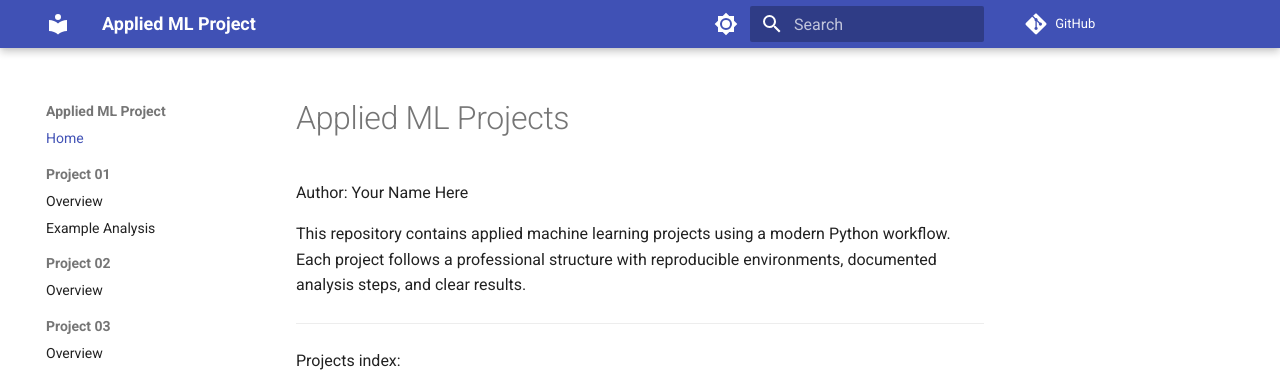
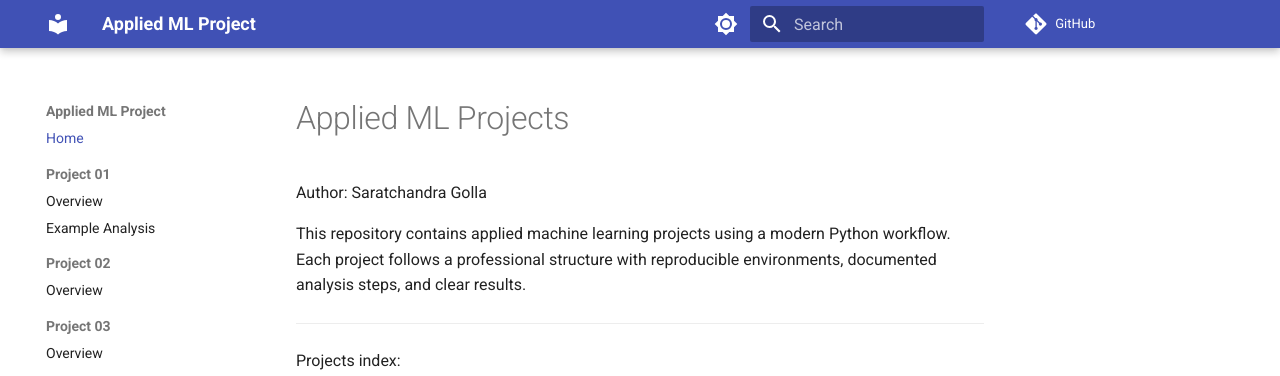
Before and after one commit to s-golla/applied-ml-sgolla, an MkDocs documentation site: the page built from docs/index.md, in a window 1280 px wide. Shown: the top 376 px of the page. Built offline with MkDocs 1.6.1 and Material for MkDocs 9.7.7, drawn with Linux system fonts in a browser that asks for light colours; comment, search, counter and statistics services are not loaded.

Commit message:
updated docs

```diff
--- a/docs/index.md
+++ b/docs/index.md
@@ -1,6 +1,6 @@
 # Applied ML Projects
 
-Author: Your Name Here
+Author: Saratchandra Golla
 
 This repository contains applied machine learning projects using a modern Python workflow.
 Each project follows a professional structure with reproducible environments, documented analysis steps, and clear results.
```
